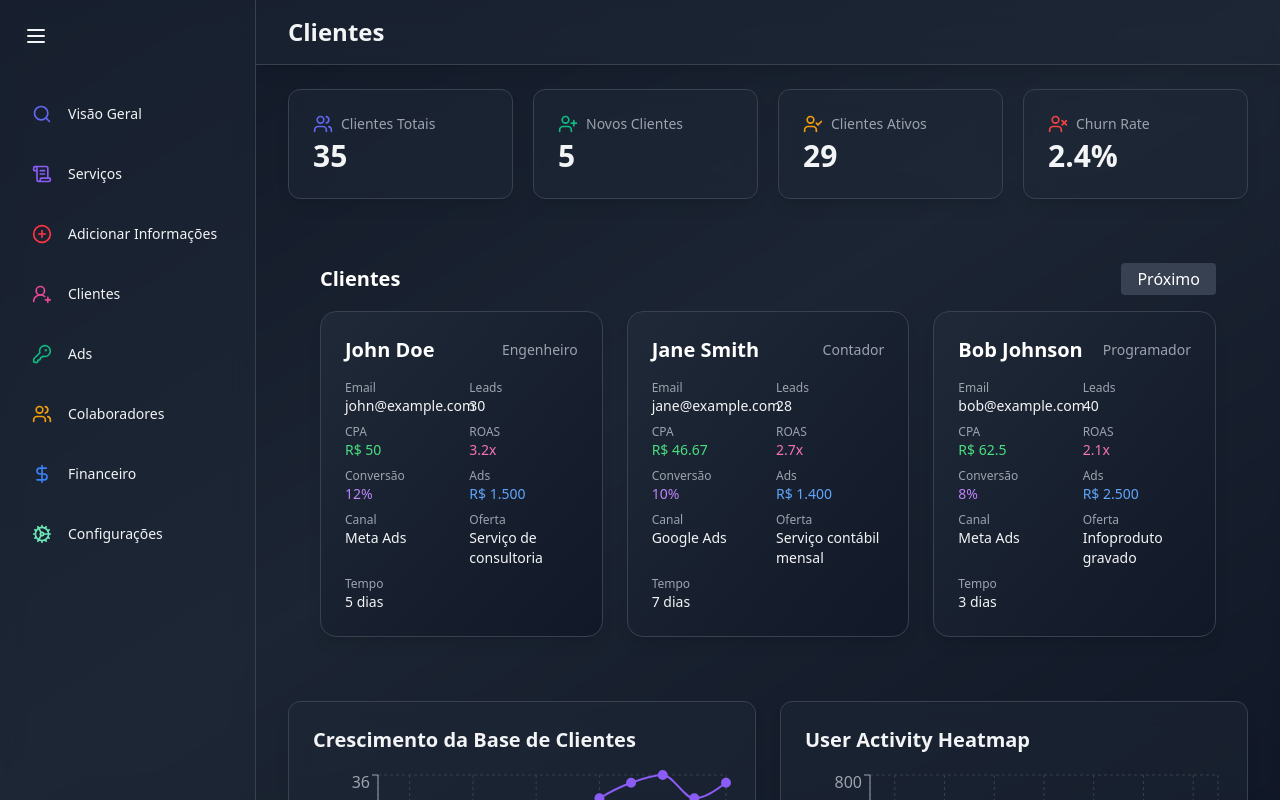
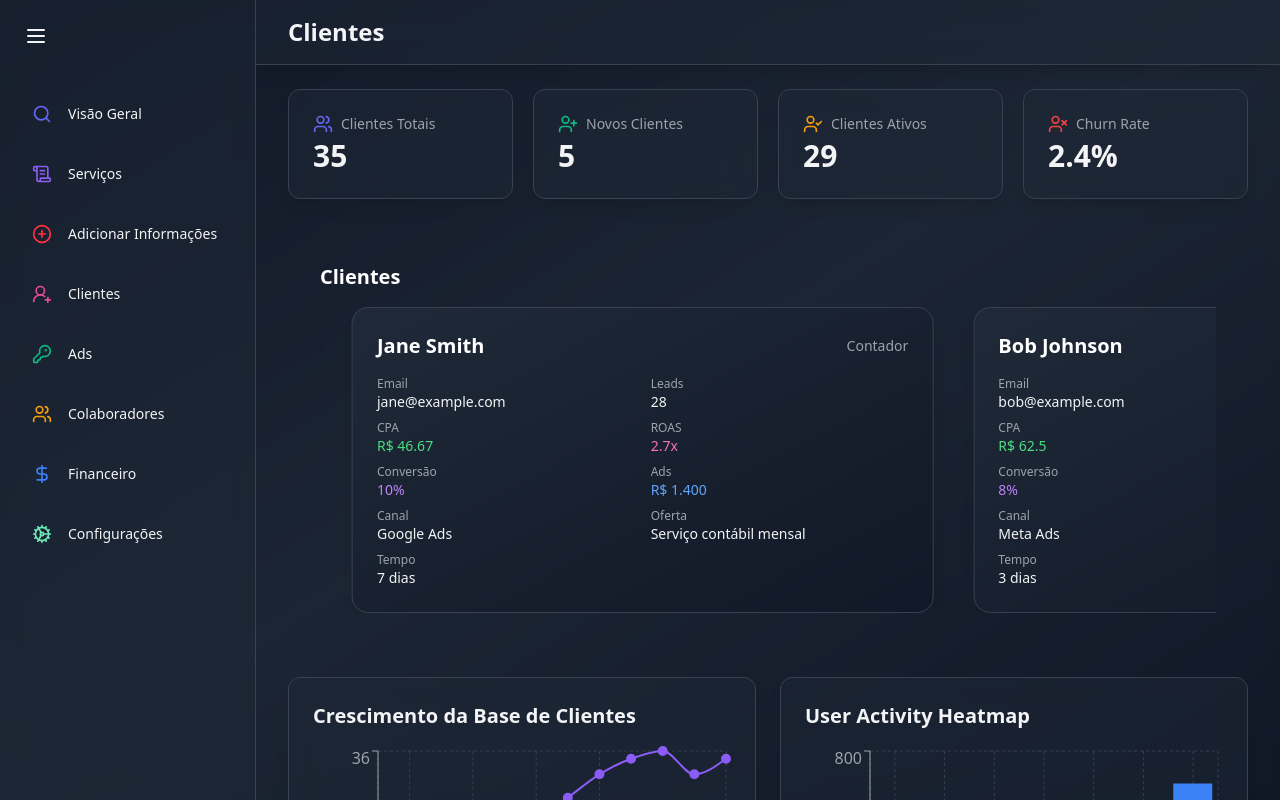
Before and after one commit to thepatroa/patroa, a React (Vite) app in the folder frontend/: page /clientes in a window 1280 px wide. Built offline with nearby package versions, Linux system fonts and the light colour scheme.

Commit message:
beautiful: 💎 implement cross over cards

```diff
--- a/frontend/src/components/users/UsersTable.jsx
+++ b/frontend/src/components/users/UsersTable.jsx
@@ -1,5 +1,5 @@
-import { useState } from "react";
-import { motion, AnimatePresence } from "framer-motion";
+import { useState, useEffect } from "react";
+import { motion } from "framer-motion";
 
 const initialData = {
   Active: [
@@ -61,73 +61,66 @@ const initialData = {
     },
     {
       id: 5,
-            nome: "Alice Green",
-            email: "alice@example.com",
-            profissao: "Designer",
-            ads: "R$ 1.800",
-            cpa: "R$ 60",
+      nome: "Lucas Silva",
+      email: "lucas@example.com",
+      profissao: "Médico",
+      ads: "R$ 2.000",
+      cpa: "R$ 66.67",
       leads: 30,
-            conversao: "11%",
-            roas: "2.9x",
-            canalPrincipal: "Instagram",
-            tipoOferta: "Consultoria criativa",
-            tempoConversao: "4 dias"
+      conversao: "10%",
+      roas: "2.5x",
+      canalPrincipal: "Google Ads",
+      tipoOferta: "Consulta online",
+      tempoConversao: "2 dias"
     },
     {
       id: 6,
-            nome: "Alice Green",
-            email: "alice@example.com",
-            profissao: "Designer",
-            ads: "R$ 1.800",
-            cpa: "R$ 60",
+      nome: "Maria Oliveira",
+      email: "maria@example.com",
+      profissao: "Nutricionista",
+      ads: "R$ 1.200",
+      cpa: "R$ 40",
       leads: 30,
-            conversao: "11%",
-            roas: "2.9x",
+      conversao: "12%",
+      roas: "3.0x",
       canalPrincipal: "Instagram",
-            tipoOferta: "Consultoria criativa",
-            tempoConversao: "4 dias"
+      tipoOferta: "Mentoria alimentar",
+      tempoConversao: "6 dias"
     }
   ]
 };
 
 const UsersTable = () => {
-    const [data] = useState(initialData);
   const [startIndex, setStartIndex] = useState(0);
+  const clients = initialData.Active;
 
-    const visibleClients = data.Active.slice(startIndex, startIndex + 3);
-    const canGoNext = startIndex + 3 < data.Active.length;
-    const canGoPrev = startIndex > 0;
+  useEffect(() => {
+    const interval = setInterval(() => {
+      setStartIndex((prev) =>
+        prev + 1 > clients.length - 3 ? 0 : prev + 1
+      );
+    }, 3000); // muda a cada 3 segundos
+
+    return () => clearInterval(interval);
+  }, [clients.length]);
 
   return (
-        <div className="p-8">
-            <div className="flex justify-between items-center mb-4">
-                <h2 className="text-xl text-white font-semibold">Clientes</h2>
-                <div className="flex gap-2">
-                    {canGoPrev && (
-                        <button
-                            onClick={() => setStartIndex((prev) => Math.max(prev - 1, 0))}
-                            className="text-white bg-gray-700 hover:bg-gray-600 px-4 py-1 rounded"
-                        >Anterior</button>
-                    )}
-                    {canGoNext && (
-                        <button
-                            onClick={() => setStartIndex((prev) => prev + 1)}
-                            className="text-white bg-gray-700 hover:bg-gray-600 px-4 py-1 rounded"
-                        >Próximo</button>
-                    )}
-                </div>
-            </div>
-            <div className="grid grid-cols-1 sm:grid-cols-2 lg:grid-cols-3 gap-6">
-                <AnimatePresence>
-                    {visibleClients.map((user) => (
+    <div className="p-8 overflow-hidden">
+      <h2 className="text-xl text-white font-semibold mb-4">Clientes</h2>
+
+      <div className="relative w-full overflow-hidden">
         <motion.div
-                            key={user.id}
-                            initial={{ opacity: 0, y: 20 }}
-                            animate={{ opacity: 1, y: 0 }}
-                            exit={{ opacity: 0, y: -20 }}
-                            transition={{ duration: 0.3 }}
-                            className="bg-gradient-to-br from-gray-800 to-gray-900 rounded-2xl shadow-lg p-6 text-white border border-gray-700"
+          className="flex gap-6"
+          animate={{ x: `-${startIndex * (100 / 3)}%` }}
+          transition={{ duration: 0.8, ease: "easeInOut" }}
+          style={{ width: `${(clients.length / 3) * 100}%` }}
         >
+          {clients.map((user, index) => (
+            <div
+              key={user.id + index}
+              className="min-w-[33.3333%] max-w-[33.3333%] px-2"
+            >
+              <div className="bg-gradient-to-br from-gray-800 to-gray-900 rounded-2xl shadow-lg p-6 text-white border border-gray-700 h-full">
                 <div className="flex items-center justify-between mb-4">
                   <h2 className="text-xl font-bold">{user.nome}</h2>
                   <span className="text-sm text-gray-400">{user.profissao}</span>
@@ -143,9 +136,10 @@ const UsersTable = () => {
                   <DataRow label="Oferta" value={user.tipoOferta} />
                   <DataRow label="Tempo" value={user.tempoConversao} />
                 </div>
+              </div>
+            </div>
+          ))}
         </motion.div>
-                    ))}
-                </AnimatePresence>
       </div>
     </div>
   );
```
Lines whose indentation alone changed are shown as unchanged.
